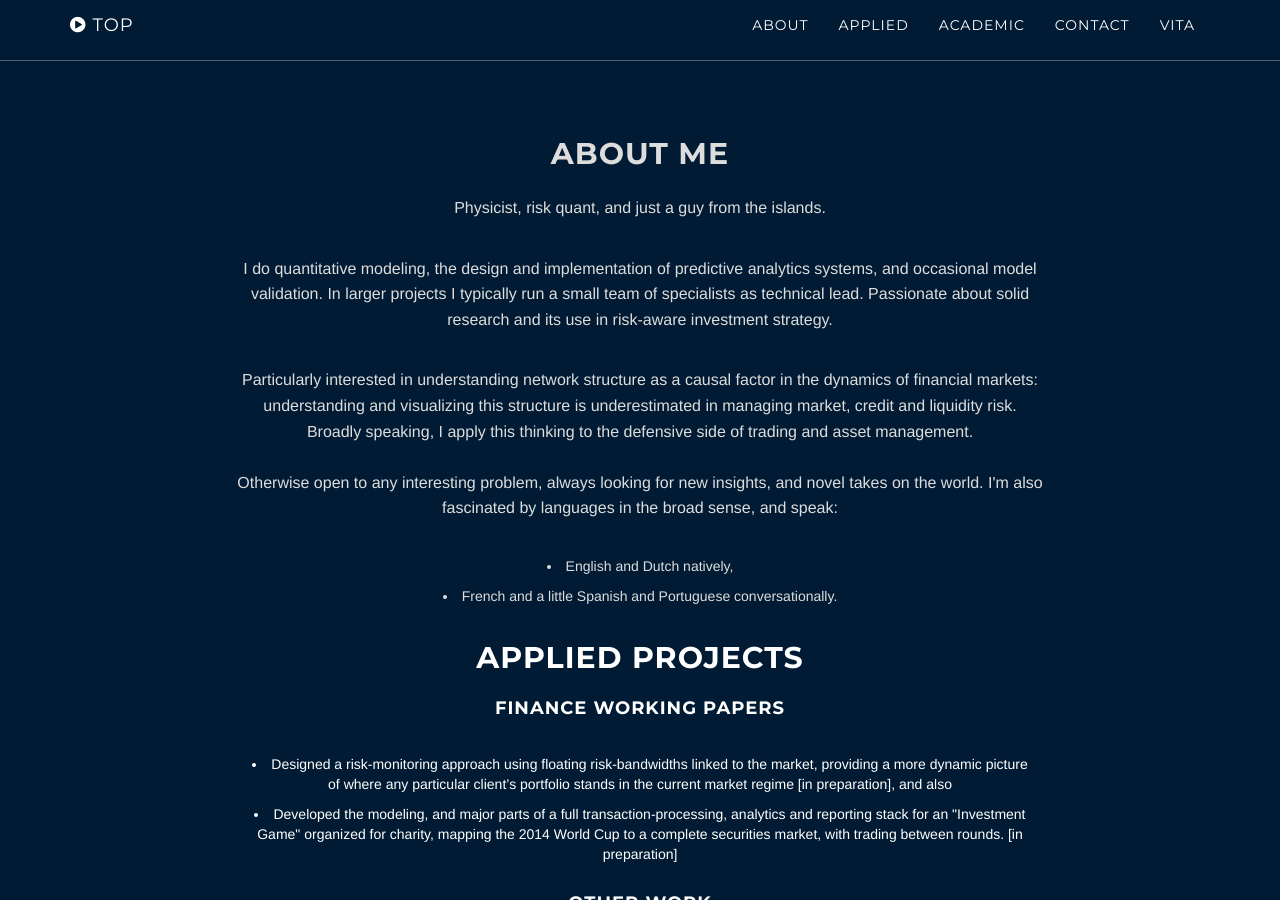
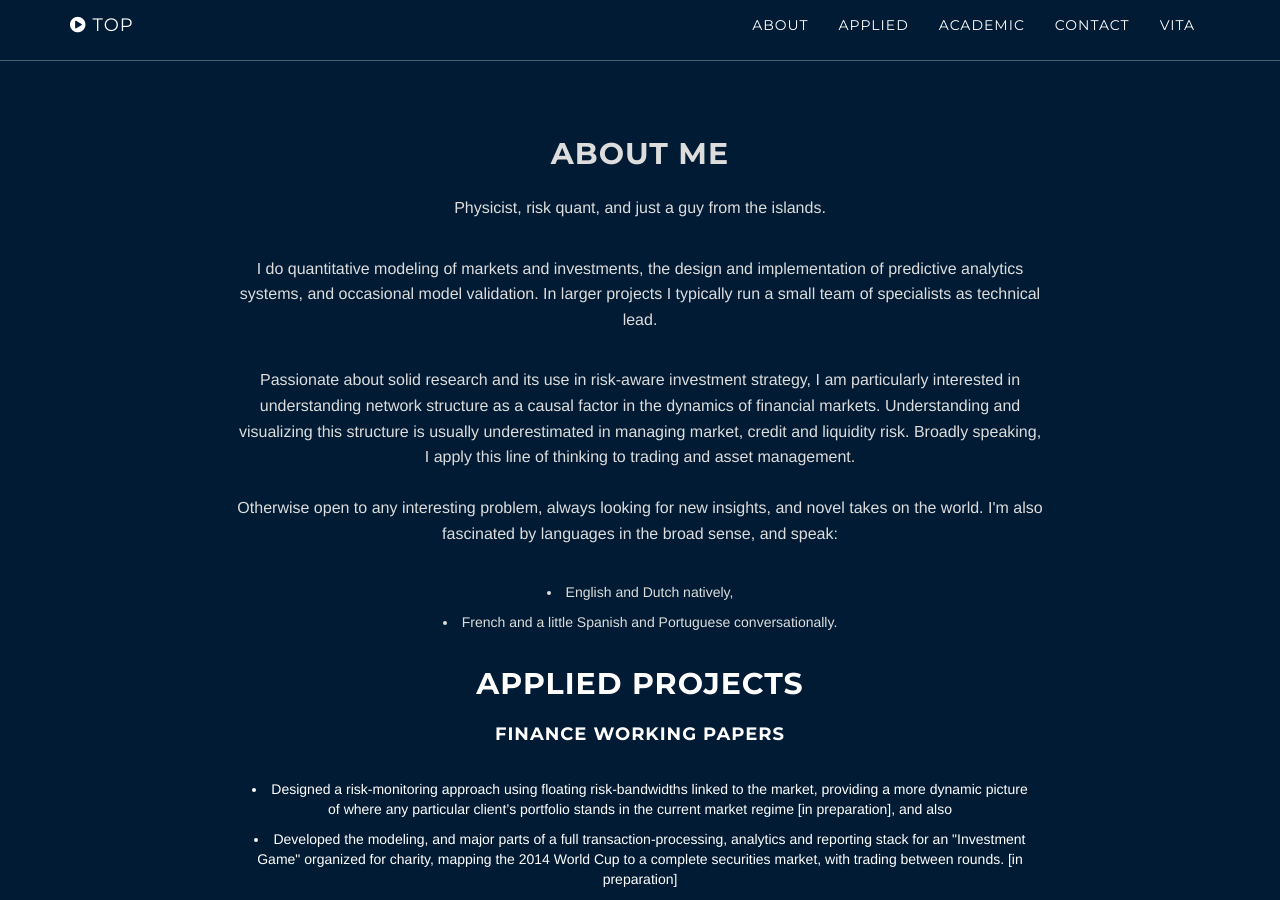
Before and after one commit to cjoverzijl/cjoverzijl.github.io, a Jekyll site: the page built from index.html, in a window 1280 px wide and 900 px high, scrolled down 558 px. Built offline with Jekyll 4.4.1, drawn with Linux system fonts in a browser that asks for light colours.

Commit message:
about updated

```diff
--- a/_includes/about.html
+++ b/_includes/about.html
@@ -7,9 +7,9 @@
 -->
                     <p> Physicist, risk quant, and just a guy from the islands.
 
-<p>I do quantitative modeling, the design and implementation of predictive analytics systems, and occasional model validation. In larger projects I typically run a small team of specialists as technical lead. Passionate about solid research and its use in risk-aware investment strategy.
+<p>I do quantitative modeling of markets and investments, the design and implementation of predictive analytics systems, and occasional model validation. In larger projects I typically run a small team of specialists as technical lead.
 
-<p>Particularly interested in understanding network structure as a causal factor in the dynamics of financial markets: understanding and visualizing this structure is underestimated in managing market, credit and liquidity risk. Broadly speaking, I apply this thinking to the defensive side of trading and asset management.
+<p> Passionate about solid research and its use in risk-aware investment strategy, I am particularly interested in understanding network structure as a causal factor in the dynamics of financial markets. Understanding and visualizing this structure is usually underestimated in managing market, credit and liquidity risk. Broadly speaking, I apply this line of thinking to trading and asset management.
 
 <br><br>
 
```
